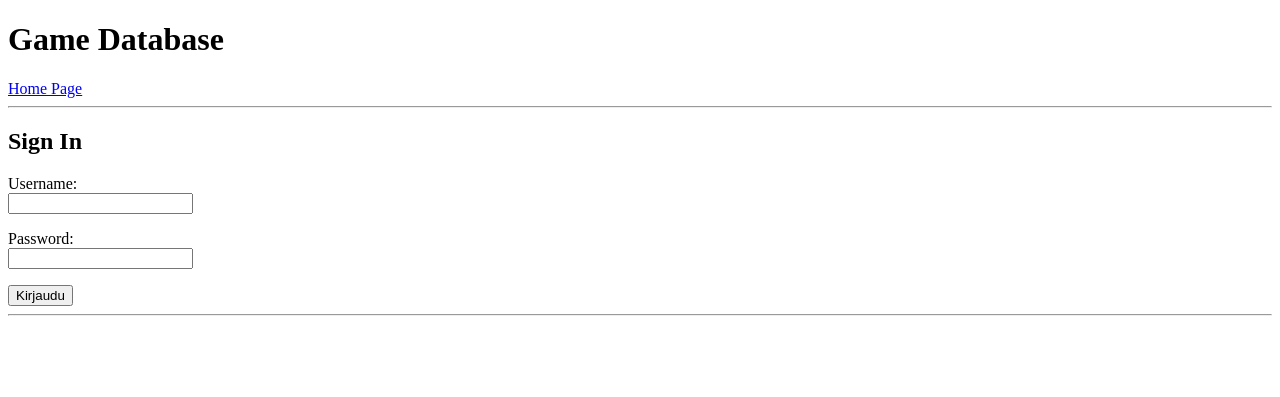
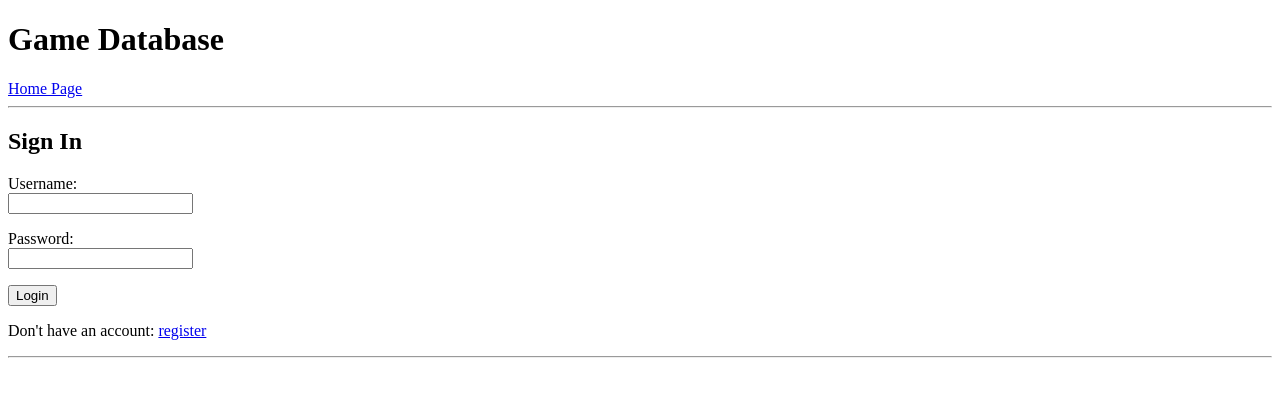
Before and after one commit to LeoLampio/tsoha_games, a Flask app: page /login in a window 1280 px wide. Shown: the top 397 px of the page. Run offline with Flask 3, Linux system fonts and the light colour scheme.

Commit message:
Added registering (without db)

```diff
--- a/routes.py
+++ b/routes.py
@@ -11,7 +11,7 @@ def index():
 @app.route("/login",methods=["POST", "GET"])
 def login():
     if (request.method == "GET"):
-        return render_template("login.html")
+        return render_template("login.html", message="")
 
     if (request.method == "POST"):
         username = request.form["username"]
@@ -23,3 +23,17 @@ def login():
 def logout():
     users.logout()
     return redirect("/")
+
+@app.route("/register",methods=["POST", "GET"])
+def register():
+    if (request.method == "GET"):
+        return render_template("register.html", message="")
+
+    if (request.method == "POST"):
+        username = request.form["username"]
+        password1 = request.form["password1"]
+        password2 = request.form["password2"]
+        if (password1 != password2):
+            return render_template("register.html", message="Passwords don't equal.")
+        users.login(username, password1)
+        return redirect("/")
--- a/templates/login.html
+++ b/templates/login.html
@@ -5,10 +5,16 @@
 
 <form action="/login" method="POST">
     <p>Username:<br>
-    <input type="text" name="username"></p>
+        <input type="text" name="username"></p>
     <p>Password:<br>
-    <input type="password" name="password"></p>
-    <input type="submit" value="Kirjaudu">
+        <input type="password" name="password"></p>
+    <input type="submit" value="Login">
 </form>
 
+{% if message != "" %}
+<p>Error: {{message}}</p>
+{% endif %}
+
+<p>Don&apos;t have an account: <a href="/register">register</a></p>
+
 {% endblock %}
--- a/users.py
+++ b/users.py
@@ -1,4 +1,5 @@
 from db import db
+from sqlalchemy.sql import text
 from flask import session
 
 def login(username, password):
@@ -6,3 +7,6 @@ def login(username, password):
 
 def logout():
     del session["username"]
+
+def register(username, password):
+    pass
```
Also changed, not shown: schema.sql (+6 -2 lines), templates/new.html (deleted, +0 -12 lines), templates/register.html (added, +20 -0 lines).
